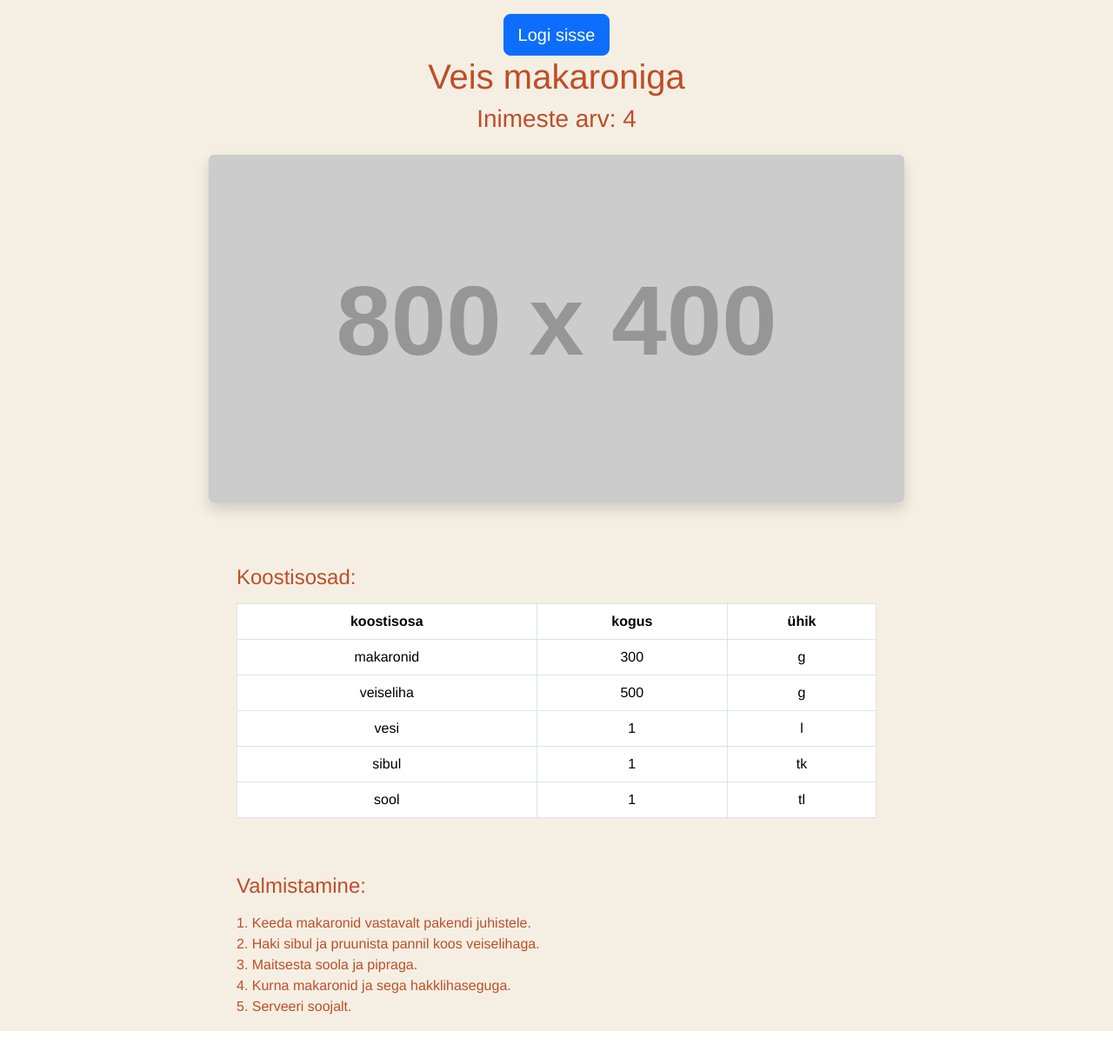
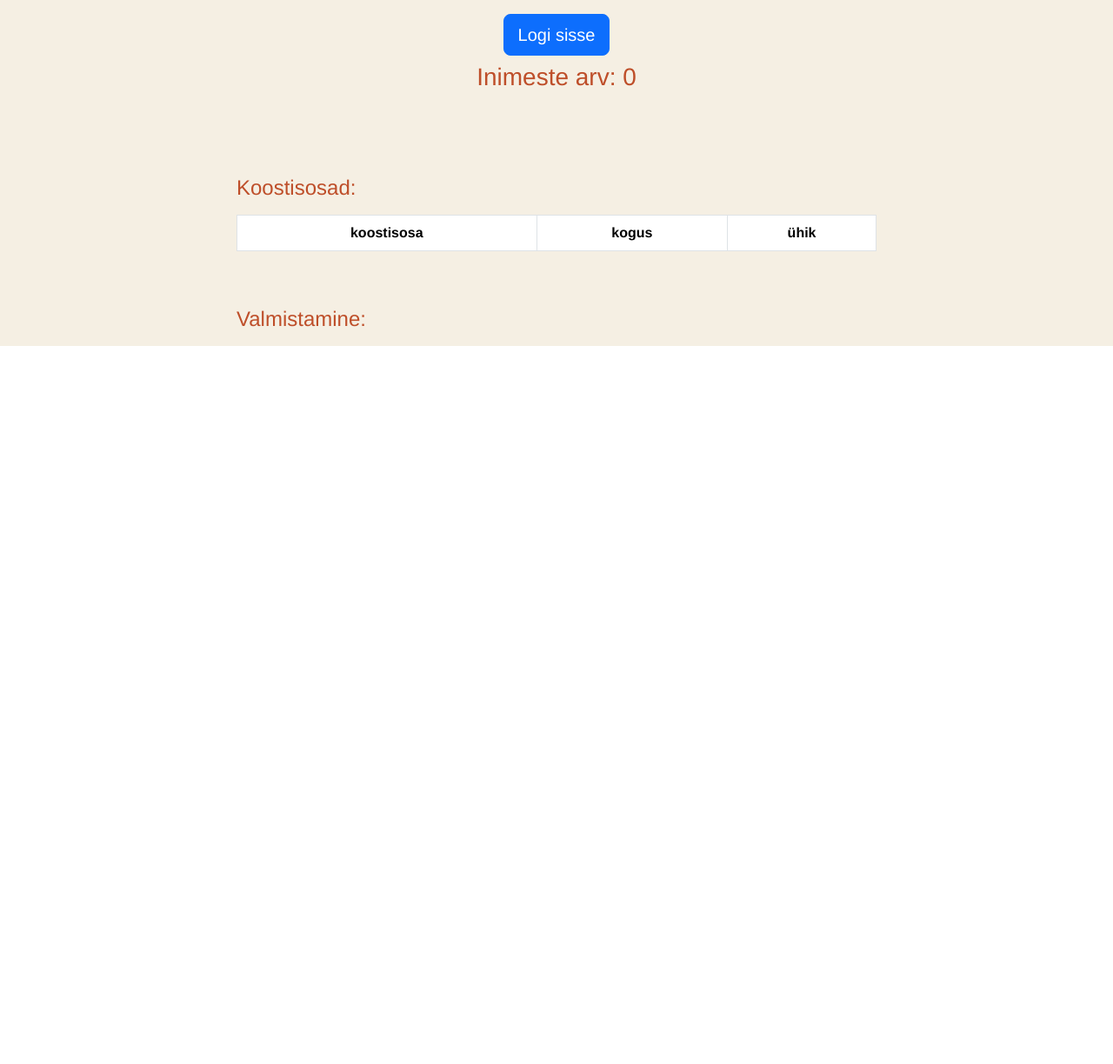
Before and after one commit to Ekoorits/sr8front, a Vue app: page /recipe in a window 1280 px wide. Shown: the top 1224 px of the page at 87% size. After the commit the page ends 800 px from the top, so only its background shows below. Built offline with nearby package versions, Linux system fonts and the light colour scheme.

Commit message:
MyRecipes view done, RecipeView WIP

```diff
--- a/src/App.vue
+++ b/src/App.vue
@@ -50,7 +50,6 @@ import LoginModal from "@/components/modal/custom/LoginModal.vue";
 import NewUserModal from "@/components/modal/custom/NewUserModal.vue";
 import router from "@/router";
 import SmallButton from "@/components/buttons/SmallButton.vue";
-import navigationService from "@/services/NavigationService";
 import NavigationService from "@/services/NavigationService";
 
 export default {
@@ -88,7 +87,7 @@ export default {
       this.username = sessionStorage.getItem('userName');
     },
     toMyRecipesView() {
-      navigationService.navigateToMyRecipesView()
+      NavigationService.navigateToMyRecipesView()
     },
     toHomeView() {
       NavigationService.navigateToHomeView()
--- a/src/router/index.js
+++ b/src/router/index.js
@@ -60,6 +60,11 @@ const routes = [
         path: '/shopping-recipes',
         name: 'shoppingRecipesRoute',
         component: ShoppingRecipesView
+    },
+    {
+        path: '/recipes/id',
+        name: 'recipeView',
+        component: RecipeView
     }
 ]
 
--- a/src/services/RecipeService.js
+++ b/src/services/RecipeService.js
@@ -16,4 +16,20 @@ export default {
             }
         })
     },
+
+    sendGetUserRecipes(userId){
+        return axios.get('/my-recipes',{
+            params: {
+                userId: userId
+            }
+        })
+    },
+
+    sendGetRecipe(recipeId) {
+        return axios.get('/recipe', {
+            params: {
+                recipeId: recipeId
+            }
+        })
+    },
 }
--- a/src/views/MyRecipesView.vue
+++ b/src/views/MyRecipesView.vue
@@ -1,26 +1,52 @@
 <template>
-  <div class="container text-center">
-    <div class="row">
-      <div class="col">
-        <h1>Minu retseptid</h1>
-      </div>
+  <div>
+    <h1 class="mb-4">Minu retseptid</h1>
+    <RecipesSearch/>
+
+    <!-- Display the list of recipes -->
+    <div class="mt-4" v-if="recipes.length > 0" >
+      <RecipeCards :recipes="recipes"/>
     </div>
 
-    <div class="row justify-content-center">
-      <div class="col-md-6">
-        <div class="input-group mb-4">
-          <input type="text" class="form-control" placeholder="Otsing">
-          <span class="input-group-text">
-            <font-awesome-icon icon="fa-solid fa-search"/>
-          </span>
-        </div>
-      </div>
+    <div v-else class="mt-4">
+      <p>Sul ei ole veel ühtegi retsepti.</p>
     </div>
   </div>
 </template>
 
 <script>
+import RecipesSearch from "@/components/recipe/RecipesSearch.vue";
+import RecipeService from "@/services/RecipeService";
+import sessionStorageService from "@/services/SessionStorageService";
+import RecipeCards from "@/components/recipe/RecipeCards.vue";
+
 export default {
   name: 'MyRecipesView',
+  components: {RecipeCards, RecipesSearch},
+  data() {
+    return {
+      recipes: [] // Initialize as an empty array
+    }
+  },
+  mounted() {
+    // Fetch recipes when the component is mounted
+    const userId = sessionStorageService.getUserId()
+    if (!userId) {
+      console.error("Selline userId puudub)")
+      return;
+    }
+      RecipeService.sendGetUserRecipes(userId)
+          .then(response => {
+            this.recipes = response.data.map((r) =>({
+              ...r,
+              name: r.recipeName,
+              imageData: r.recipeImage,
+            }));
+          })
+          .catch((error) => {
+            console.error("Retseptide laadimisel tekkis viga:", error);
+            // Optionally, show an error message to the user
+          });
+    },
 }
 </script>
--- a/src/views/RecipeView.vue
+++ b/src/views/RecipeView.vue
@@ -12,7 +12,7 @@
     <!-- Pilt -->
     <section class="text-center mb-5">
       <div class="container">
-        <img :src="recipe.imageUrl" :alt="recipe.name" class="img-fluid rounded shadow mb-4" />
+        <img :src="recipe.imageUrl" :alt="recipe.name" class="img-fluid rounded shadow mb-4"/>
       </div>
     </section>
 
@@ -59,29 +59,32 @@
 </template>
 
 <script>
+import RecipeService from "@/services/RecipeService";
+
 export default {
   name: 'RecipeView',
   data() {
     return {
-      //Teha API
       recipe: {
-        name: 'Veis makaroniga',
-        pax: 4,
-        imageUrl: 'https://via.placeholder.com/800x400.png?text=Veis+Makaroniga', // Placeholder image
-        ingredients: [
-          { name: 'makaronid', amount: 300, measureUnit: 'g' },
-          { name: 'veiseliha', amount: 500, measureUnit: 'g' },
-          { name: 'vesi', amount: 1, measureUnit: 'l' },
-          { name: 'sibul', amount: 1, measureUnit: 'tk' },
-          { name: 'sool', amount: 1, measureUnit: 'tl' }
-        ],
-        instructions: `1. Keeda makaronid vastavalt pakendi juhistele.
-2. Haki sibul ja pruunista pannil koos veiselihaga.
-3. Maitsesta soola ja pipraga.
-4. Kurna makaronid ja sega hakklihaseguga.
-5. Serveeri soojalt.`
-      }
+          userId: 0,
+          mealTypeId: 0,
+          cookingTimeId: 0,
+          difficultyId: 0,
+          name: '',
+          author: '',
+          pax: 0,
+          instructions: '',
+      },
+      recipeImage: {
+        imageData: '',
+      },
+      ingredients: []
     }
+
+  },
+  methods() {
+
+
   }
-}
+  }
 </script>
```
Also changed, not shown: src/services/RecipeImageService.js (added, +10 -0 lines).
